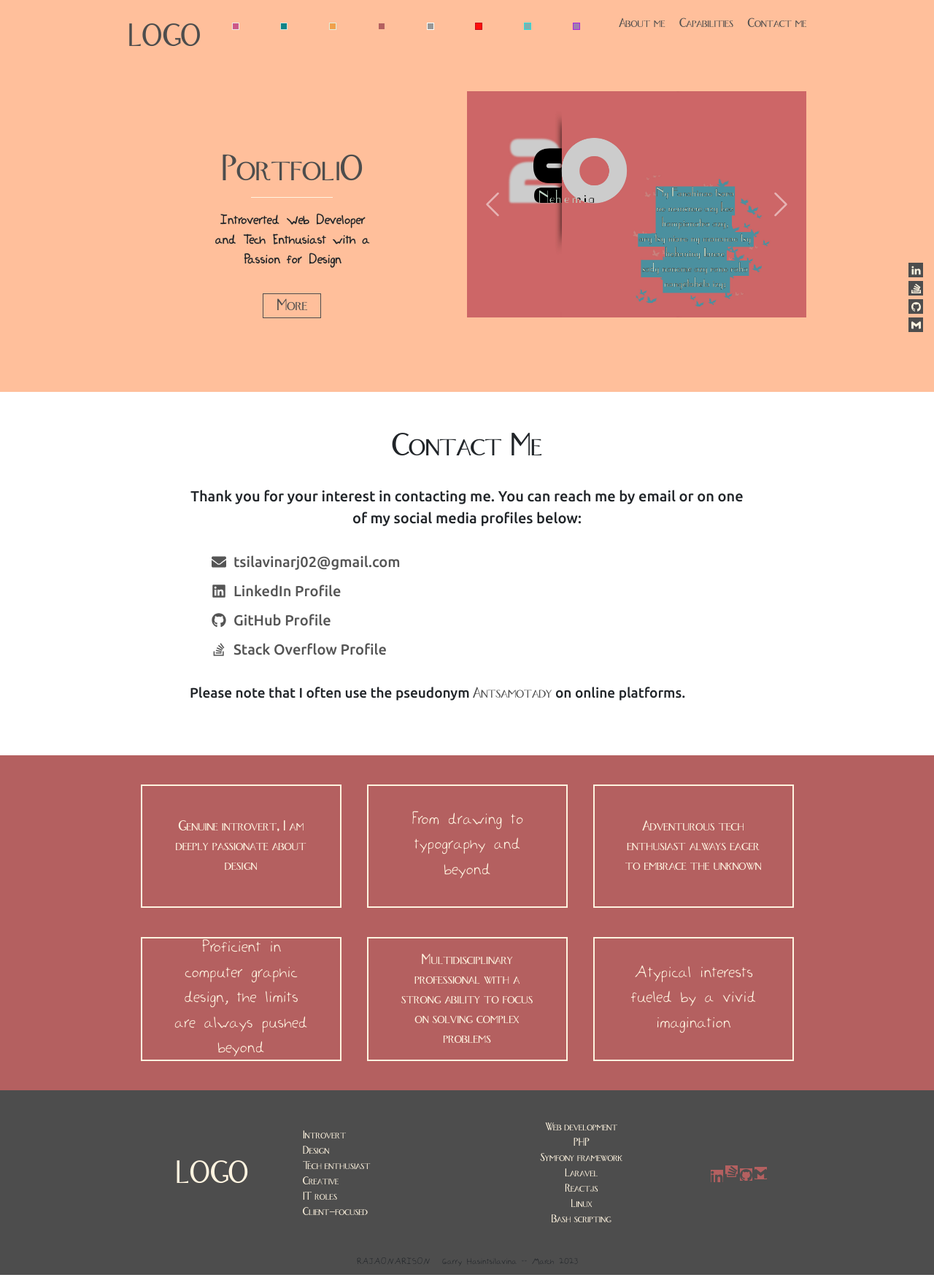
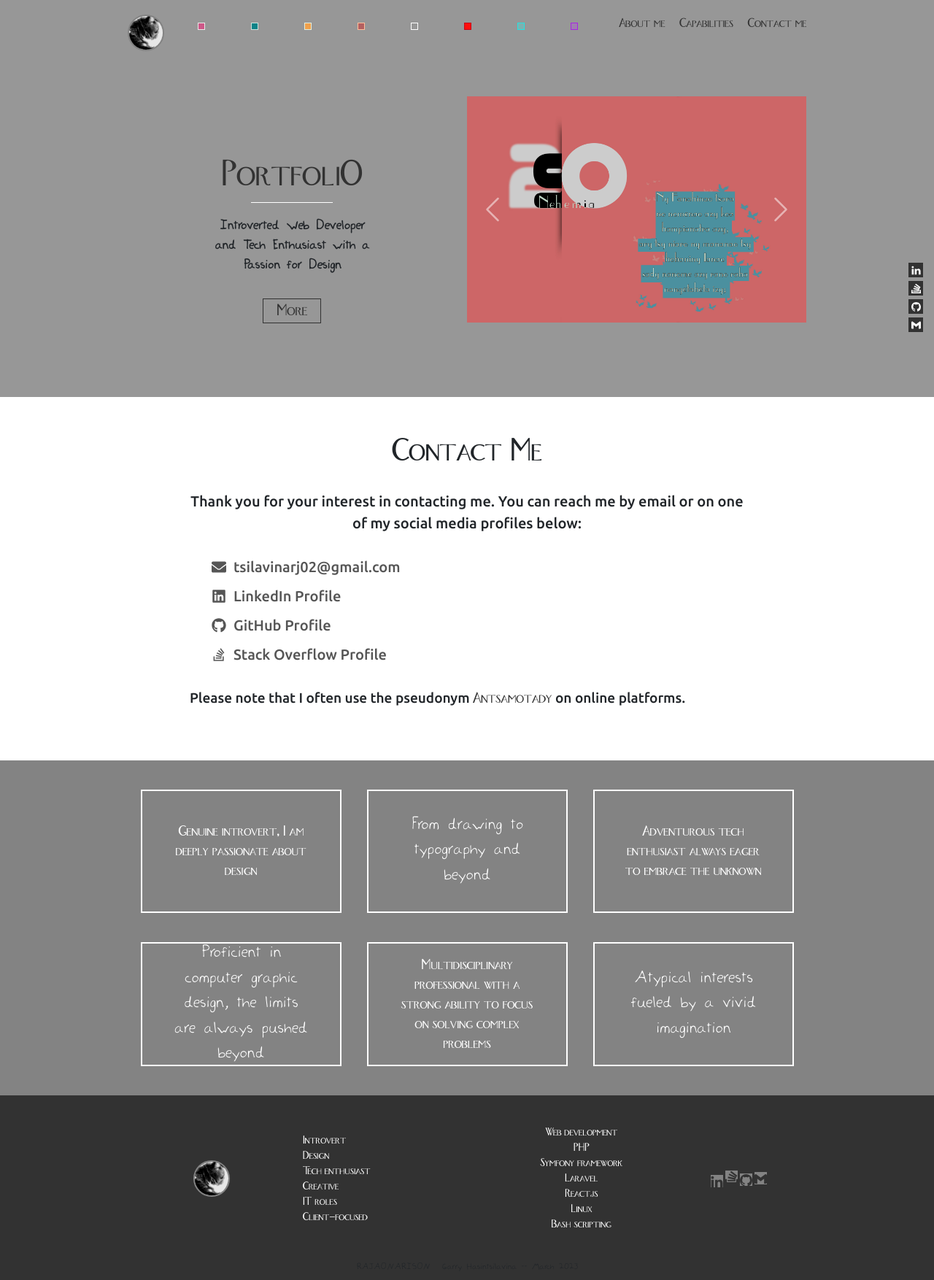
Before and after one commit to Antsamotady/ResumePortfolio, a React (Create React App) app: page /contact in a window 1280 px wide. Shown: the whole page at 73% size. Built offline with nearby package versions, Linux system fonts and the light colour scheme.

Commit message:
Add Tsifoh as logo

```diff
--- a/src/App.js
+++ b/src/App.js
@@ -21,7 +21,7 @@ class App extends Component {
     showHeader: true,
     showMiddle: true,
     closeMenu: false,
-    theme: "theme-orange"
+    theme: "theme-gray"
   };
 
   handleLinkClick = () => {
--- a/src/Components/Footer.js
+++ b/src/Components/Footer.js
@@ -1,5 +1,7 @@
 import React from 'react';
 
+
+import tsifoh from '../Images/Tsifoh_224.jpg';
 import { TfiLinkedin } from 'react-icons/tfi';
 import { ImStackoverflow } from 'react-icons/im';
 import { BsGithub } from 'react-icons/bs';
@@ -16,7 +18,7 @@ function Footer() {
     <div className="app-footer">
       <div className="app-container">
         <div className="footer-body">
-          <div className="footer-logo">LOGO</div>
+          <div className="footer-logo"><img className="tsifoh-logo" src={tsifoh} alt="" /></div>
           <div className="line-column">
             <span>Introvert</span>
             <span><a href="https://tsl-portfolio.netlify.app/">Design</a></span>
--- a/src/Components/Navbar.js
+++ b/src/Components/Navbar.js
@@ -1,10 +1,11 @@
 import React from 'react';
 import { Link } from 'react-router-dom';
-
 import {RiMenu3Line, RiCloseLine} from 'react-icons/ri';
 
 import '../Stylesheets/navbar.css';
 import '../Stylesheets/theme-radio.css';
+
+import tsifoh from '../Images/Tsifoh_224.jpg';
 
 
 function Navbar({ onLinkClick, onCloseMenu, toggleMenu, onThemeSelected, theme }) {
@@ -14,7 +15,9 @@ function Navbar({ onLinkClick, onCloseMenu, toggleMenu, onThemeSelected, theme }
       <div className="app-navbar">
         <div className="app-container">
           <div className="primary-header">
-            <Link to="/"><span className="logo">LOGO</span></Link>
+            <Link to="/">
+              <span className="logo"><img className="tsifoh-logo" src={tsifoh} alt="" /></span>
+            </Link>
 
             <div className="theme-selector-btn">
               <div className="theme-btn">
--- a/src/Stylesheets/navbar.css
+++ b/src/Stylesheets/navbar.css
@@ -22,6 +22,15 @@ a, a:visited {
 .logo:hover {
     color: var(--color-bg-middle);
 }
+.tsifoh-logo {
+    vertical-align: unset;
+    border-radius: 50%;
+    width: 50px;
+    height: 50px;
+    border: 2px solid var(--color-bg-middle);
+}
+
+
 .menu-links{
     font-size: 0.8rem;
 
```
Also changed, not shown: src/Images/glitch_1_1.png (added).
